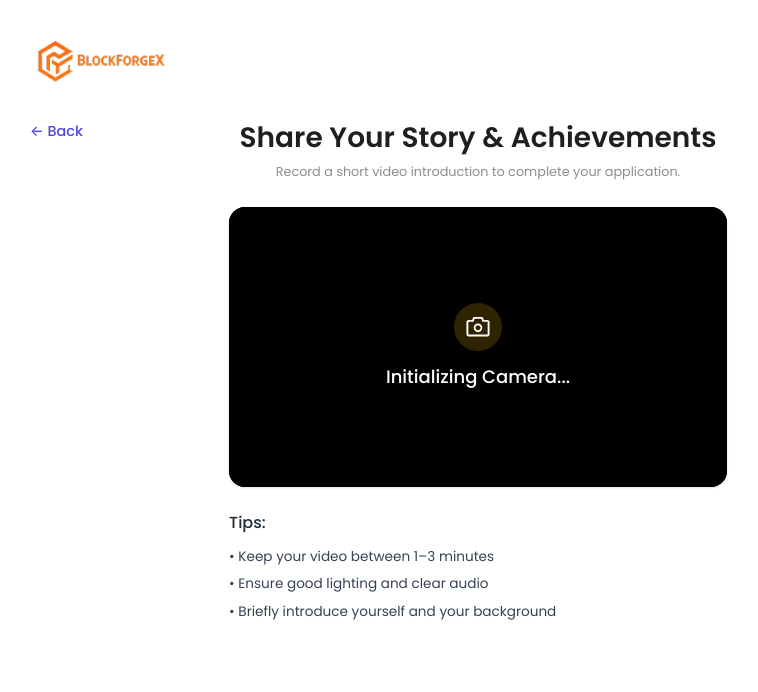
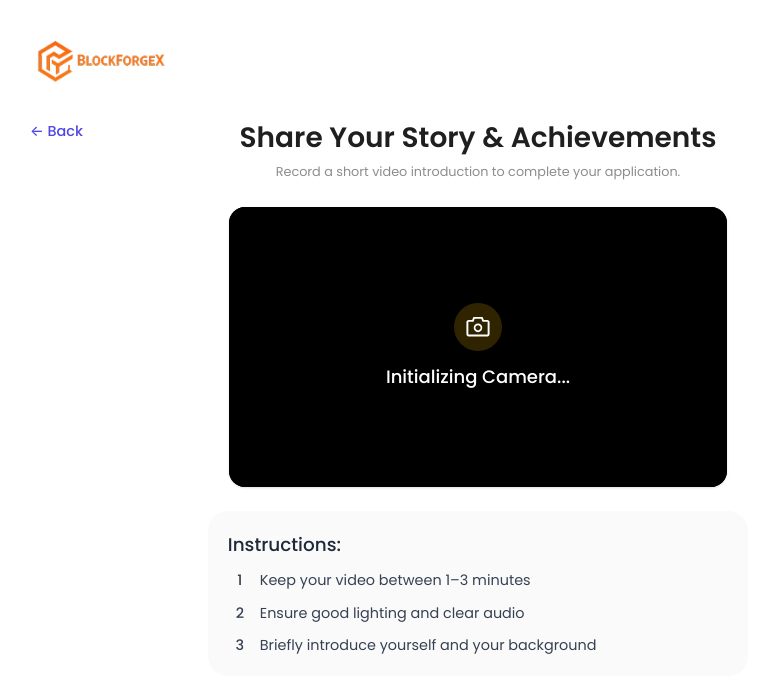
Before and after one commit to rafliafriza12/blockforgex-frontpage, a React (Vite) app: page /#/apply/video in a window 1280 px wide. Shown: the top 692 px of the page, without its empty margins (162-920 px from the left). Built offline with nearby package versions, Linux system fonts and the light colour scheme; no server answers.

Commit message:
feat: add border radius in header viewport and add background in video instruction

```diff
--- a/src/layouts/ApplicationLayout.jsx
+++ b/src/layouts/ApplicationLayout.jsx
@@ -226,7 +226,7 @@ export default function ApplicationLayout() {
   return (
     <div className="h-[100vh] lg:h-[100dvh] grid grid-cols-1 lg:grid-cols-2 lg:p-[4.2vh] overflow-x-hidden lg:overflow-hidden">
       {isDesktop && (
-        <aside className="bg-[#F9F9FD] ">
+        <aside className="bg-[#F9F9FD] rounded-[8px]">
           <div className="min-h-full p-[4.2vh] flex flex-col justify-between">
             <div className="w-full">
               <div className="flex items-center  mb-[3.8vh] shrink-0">
--- a/src/pages/apply/VideoRecord.jsx
+++ b/src/pages/apply/VideoRecord.jsx
@@ -187,7 +187,7 @@ export default function VideoRecord() {
     )}`;
 
   return (
-    <div className="h-screen lg:h-dvh w-full gap-0 p-5 pt-0 lg:p-[4.2vh]">
+    <div className="min-h-screen lg:h-dvh w-full gap-0 p-5  pt-0 lg:p-[4.2vh]">
       <div className="max-w-6xl lg:max-w-none lg:w-[70vw] mx-auto h-full flex flex-col">
         <div className="flex items-center justify-between sticky z-[10] top-0 pt-5 lg:pt-0 bg-white">
           <img src={logo} alt="Blockforgex" className="w-[18vh]" />
@@ -213,7 +213,7 @@ export default function VideoRecord() {
           )}
         </div>
 
-        <div className="grid grid-cols-1 lg:grid-cols-[1fr_auto_1fr] items-start gap-y-2 mt-[4vh]">
+        <div className="grid grid-cols-1 lg:grid-cols-[1fr_auto_1fr] items-start gap-y-2  lg:mt-[4vh]">
           {/* Back — tetap kiri; di mobile muncul di baris atas */}
           <a
             onClick={() => navigate(-1)}
@@ -387,17 +387,34 @@ export default function VideoRecord() {
         )}
 
         <div
-          style={{ width: isDesktop ? `${(35 * 16) / 9}vh` : `100%` }}
-          className={`mx-auto mt-6 lg:mt-[3vh] w-full `}
+          style={{ width: isDesktop ? `${(38 * 16) / 9}vh` : `100%` }}
+          className={`mx-auto mt-6 lg:mt-[3vh] w-full bg-[#FAFAFA] font-sans p-5 rounded-[20px] `}
         >
-          <div className="font-medium text-gray-800 lg:text-[2vh] mb-3">
-            Tips:
+          <div className="font-medium text-gray-800 lg:text-[2.3vh] mb-3 tracking-[-2%]">
+            Instructions:
           </div>
-          <ol className="space-y-2 text-sm text-gray-700 lg:text-[1.7vh]">
-            <li>• Keep your video between 1–3 minutes</li>
-            <li>• Ensure good lighting and clear audio</li>
-            <li>• Briefly introduce yourself and your background</li>
-          </ol>
+          <table className="w-full text-sm text-gray-700 lg:text-[1.8vh]  border-separate [border-spacing:0_8px]">
+            <tbody>
+              <tr>
+                <td className="align-top w-6 font-medium text-center">1</td>
+                <td className="text-left pl-2 tracking-[2%] pb-3">
+                  Keep your video between 1–3 minutes
+                </td>
+              </tr>
+              <tr>
+                <td className="align-top w-6 text-center font-medium">2</td>
+                <td className="text-left pl-2 tracking-[-2%] pb-3">
+                  Ensure good lighting and clear audio
+                </td>
+              </tr>
+              <tr>
+                <td className="align-top w-6 text-center font-medium">3</td>
+                <td className="text-left pl-2 tracking-[-2%]">
+                  Briefly introduce yourself and your background
+                </td>
+              </tr>
+            </tbody>
+          </table>
         </div>
       </div>
     </div>
--- a/vite.config.js
+++ b/vite.config.js
@@ -11,6 +11,6 @@ export default defineConfig({
     assetsDir: "assets",
   },
   server: {
-    allowedHosts: ["69b2036e101a.ngrok-free.app"],
+    allowedHosts: ["b6639f306096.ngrok-free.app"],
   },
 });
```
